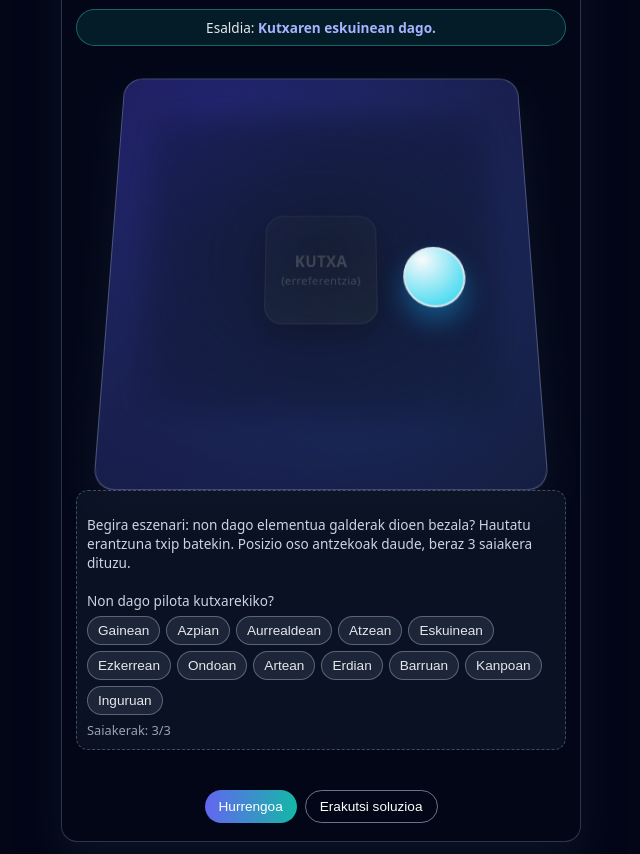
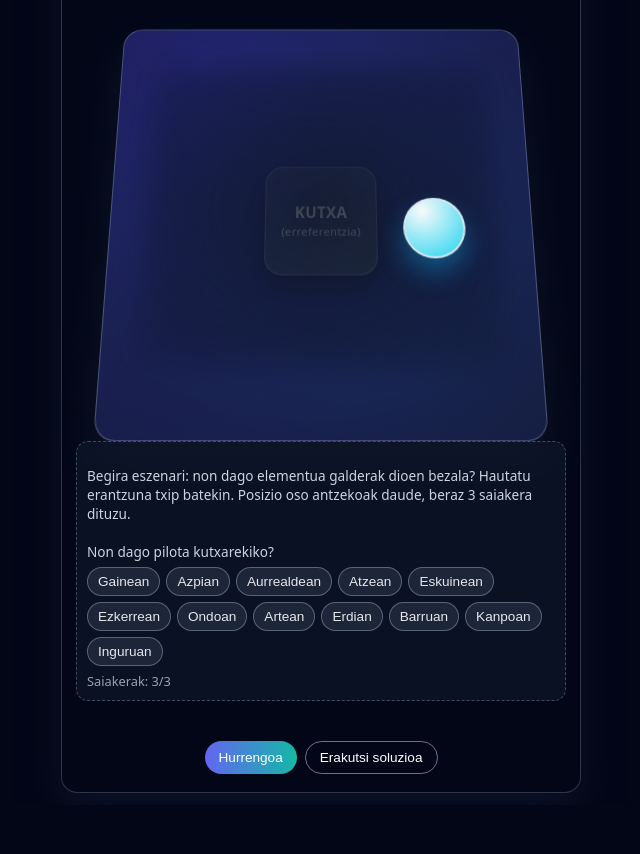
Before and after one commit to Crinlorite/lekuajokoa-static, a plain HTML site: page index.html in a window 1280 px wide. Shown: the part 84-938 px from the top of the page, without its empty margins (319-959 px from the left). After the commit the page ends 889 px from the top, so only its background shows below. Drawn offline with Linux system fonts and the light colour scheme.

Commit message:
Hide clue text and clarify between-box scenario

```diff
--- a/index.html
+++ b/index.html
@@ -42,21 +42,6 @@
       font-size: 0.85rem;
       text-align: center;
       color: #9ca3af;
-    }
-
-    .clue {
-      background: rgba(15, 118, 110, 0.2);
-      border: 1px solid rgba(45, 212, 191, 0.4);
-      border-radius: 999px;
-      padding: 8px 12px;
-      font-size: 0.85rem;
-      text-align: center;
-      margin-bottom: 12px;
-    }
-
-    .clue span {
-      font-weight: 600;
-      color: #a5b4fc;
     }
 
     .board-wrapper {
@@ -281,10 +266,6 @@
   <h1>Posizioak euskaraz (A1)</h1>
   <p class="subtitle">Aukeratu txip batekin non dagoen pilota edo kutxa, ikusitako egoeran.</p>
 
-  <div class="clue">
-    Esaldia: <span id="clue-text"></span>
-  </div>
-
   <div class="board-wrapper">
     <div id="board" class="board">
       <div class="reference" aria-hidden="true">
@@ -323,7 +304,7 @@ const POSITIONS = [
   { id:"eskuinean", label:"Eskuinean", clue:"Kutxaren eskuinean dago." },
   { id:"ezkerrean", label:"Ezkerrean", clue:"Kutxaren ezkerrean dago." },
   { id:"ondoan",    label:"Ondoan",    clue:"Kutxaren ondoan dago." },
-  { id:"artean",    label:"Artean",    clue:"Bi punturen artean, kutxaren eskuin aldean." },
+  { id:"artean",    label:"Artean",    clue:"Bi kutxen artean dago." },
   { id:"erdian",    label:"Erdian",    clue:"Bi pilotaren artean erdian dago." },
   { id:"barruan",   label:"Barruan",   clue:"Kutxaren barruan dago." },
   { id:"kanpoan",   label:"Kanpoan",   clue:"Kutxaren kanpoan dago." },
@@ -372,7 +353,6 @@ const QUESTION_BUILDERS = [
 
 const MAX_ATTEMPTS = 3;
 
-const clueSpan = document.getElementById("clue-text");
 const questionText = document.getElementById("question-text");
 const chipsContainer = document.getElementById("chips");
 const attemptsEl = document.getElementById("attempts");
@@ -499,7 +479,6 @@ function newQuestion() {
     correctId: builder.getAnswer(position)
   };
 
-  clueSpan.textContent = position.clue;
   questionText.textContent = builder.prompt;
   setBoardMode(position.id);
   resetChips();
```
